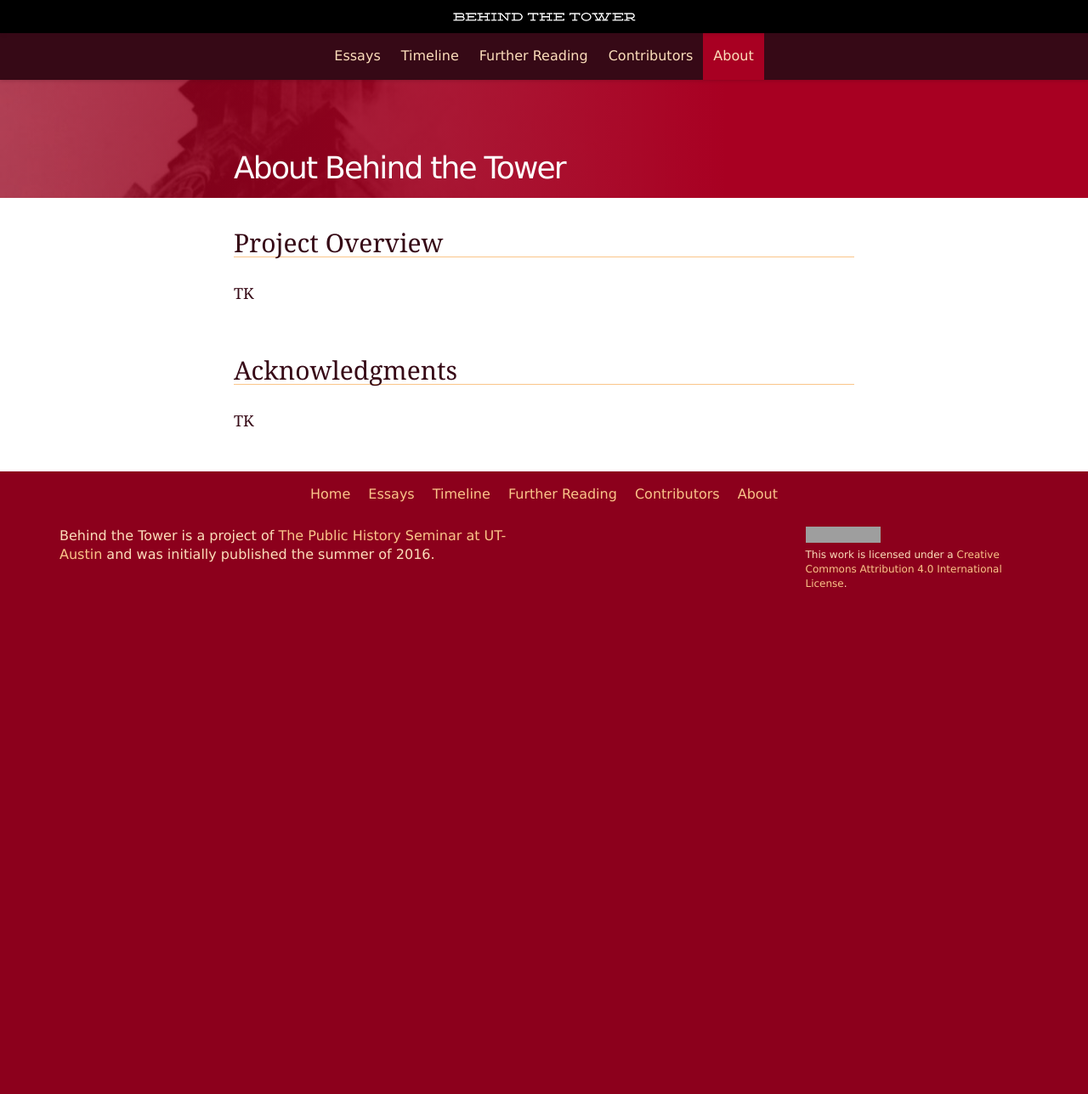
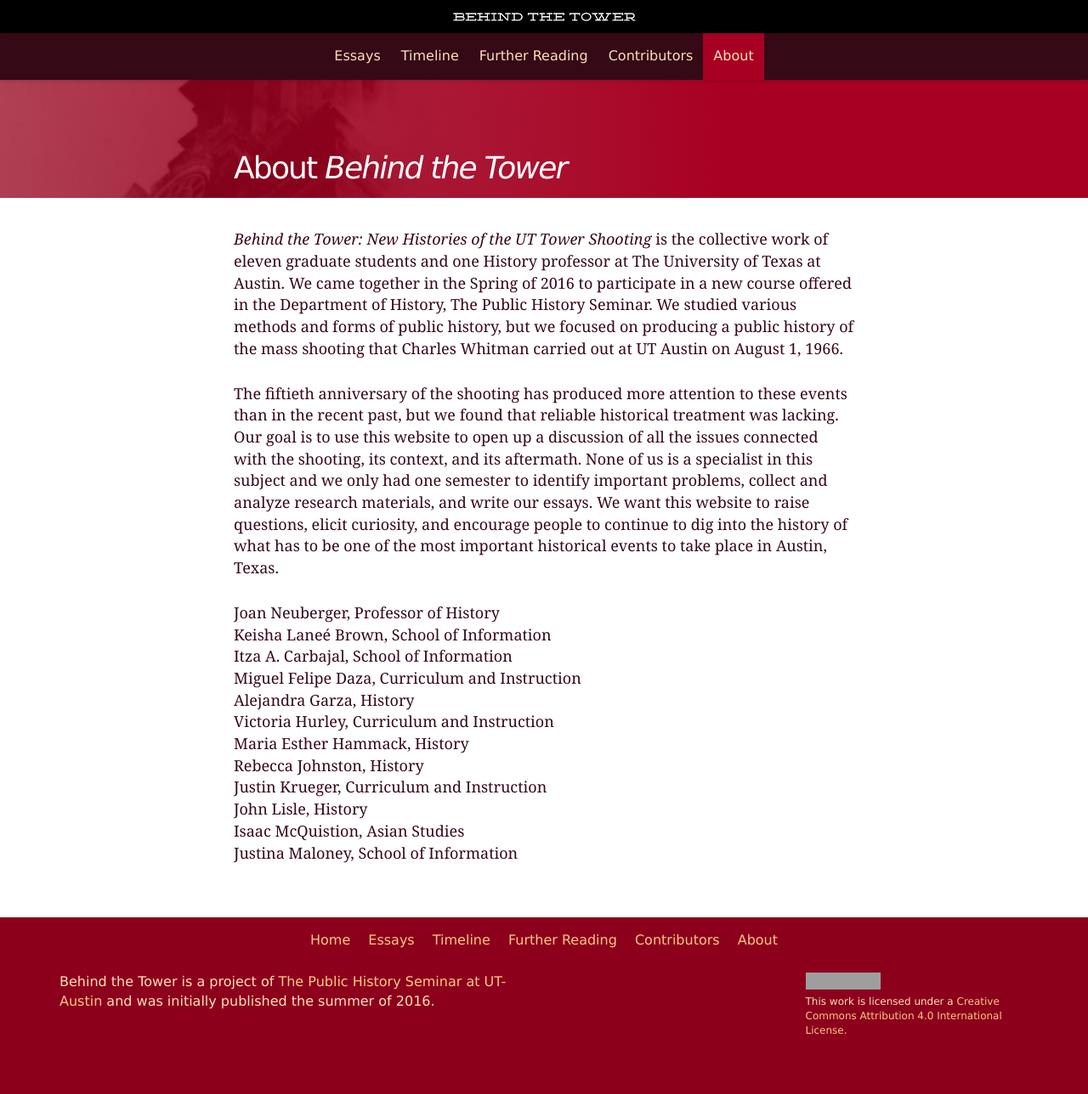
Before and after one commit to utexas-public-history/tower, a Jekyll site: the page built from about.md, in a window 1280 px wide. Shown: the whole page at 85% size. Built offline with Jekyll 4.4.1, drawn with Linux system fonts in a browser that asks for light colours; before the commit the page ends 900 px from its top, so only the background shows below that; grey boxes are pictures that could not be loaded.

Commit message:
About page content

```diff
--- a/_sass/article.scss
+++ b/_sass/article.scss
@@ -40,6 +40,10 @@
 
   h3 {
     margin: 2em 0 1em 0;
+  }
+
+  p {
+    margin-bottom: 1.5em;
   }
 
   .list-layout {
--- a/about.md
+++ b/about.md
@@ -1,16 +1,24 @@
 ---
 layout: page
-title: About Behind the Tower
+title: About <i>Behind the Tower</i>
 permalink: /about/
 nav_highlight: about
 banner: /images/posts/lisle/banner.jpg
 ---
 
-## Project Overview
+_Behind the Tower: New Histories of the UT Tower Shooting_ is the collective work of eleven graduate students and one History professor at The University of Texas at Austin. We came together in the Spring of 2016 to participate in a new course offered in the Department of History, The Public History Seminar. We studied various methods and forms of public history, but we focused on producing a public history of the mass shooting that Charles Whitman carried out at UT Austin on August 1, 1966.
 
-TK
+The fiftieth anniversary of the shooting has produced more attention to these events than in the recent past, but we found that reliable historical treatment was lacking. Our goal is to use this website to open up a discussion of all the issues connected with the shooting, its context, and its aftermath. None of us is a specialist in this subject and we only had one semester to identify important problems, collect and analyze research materials, and write our essays. We want this website to raise questions, elicit curiosity, and encourage people to continue to dig into the history of what has to be one of the most important historical events to take place in Austin, Texas.
 
-
-## Acknowledgments
-
-TK
+Joan Neuberger, Professor of History
+Keisha Laneé Brown, School of Information
+Itza A. Carbajal, School of Information
+Miguel Felipe Daza, Curriculum and Instruction
+Alejandra Garza, History
+Victoria Hurley, Curriculum and Instruction
+Maria Esther Hammack, History
+Rebecca Johnston, History
+Justin Krueger, Curriculum and Instruction
+John Lisle, History
+Isaac McQuistion, Asian Studies
+Justina Maloney, School of Information
```
